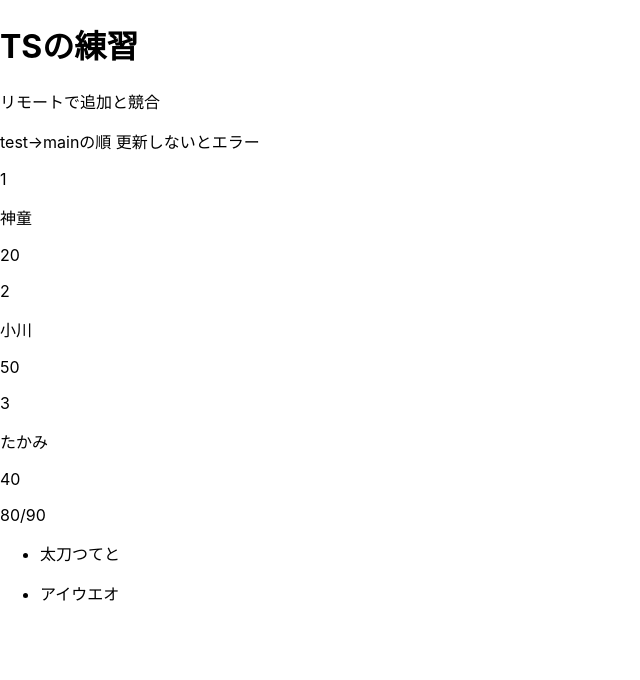
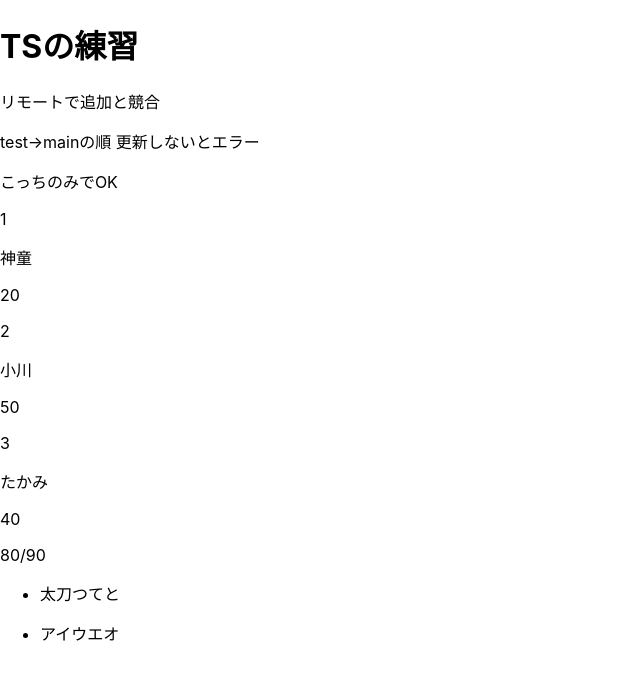
Before and after one commit to shuntaseed/gitpractice, a Next.js app: page / in a window 1280 px wide. Shown: the top 680 px of the page, without its empty margins (0-640 px from the left). Built offline with nearby package versions, Linux system fonts and the light colour scheme.

Commit message:
Update index.tsx

```diff
--- a/pages/index.tsx
+++ b/pages/index.tsx
@@ -31,6 +31,7 @@ return(
   <h1>TSの練習</h1>
   <p><p>リモートで追加と競合</p></p>
   <p>test→mainの順 更新しないとエラー</p>
+    こっちのみでOK
   {state.map(e=>(
     <div>
     {/* <p>{e.id}</p>
```
